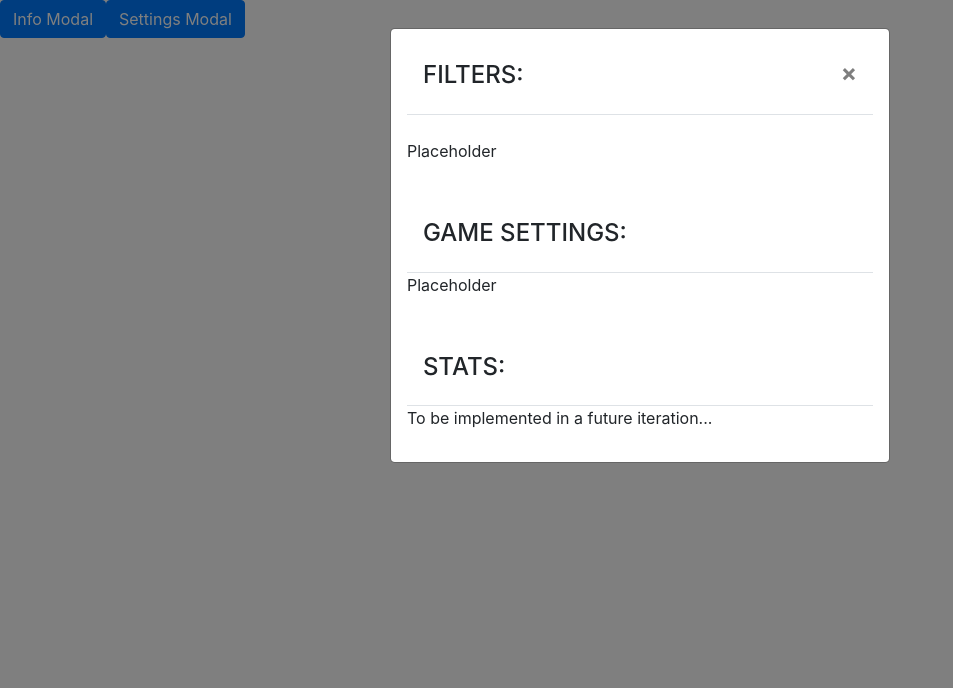
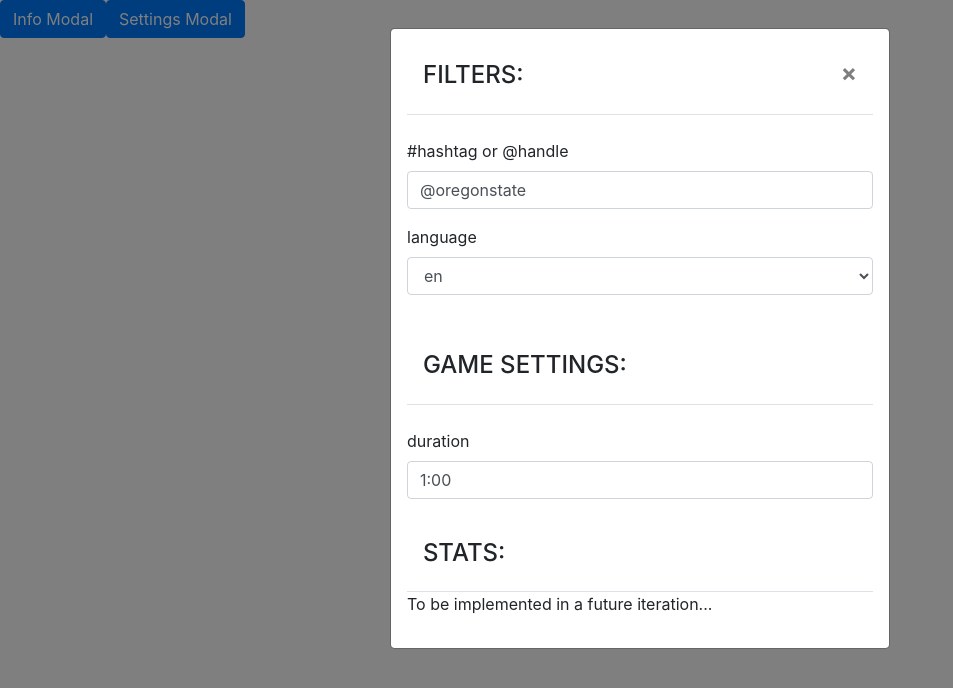
Before and after one commit to kelleyneubauer/twitterfingers, a React (Create React App) app: page / in a window 1280 px wide. Both pictures are taken after a click on the button "Settings Modal". Shown: the top 688 px of the page, without its empty margins (0-953 px from the left). Built offline with nearby package versions, Linux system fonts and the light colour scheme.

Commit message:
Added form to settings page

```diff
--- a/src/components/settingsModal.js
+++ b/src/components/settingsModal.js
@@ -1,6 +1,7 @@
 import React, { useState } from "react";
 import Modal from "react-bootstrap/Modal";
 import Button from "react-bootstrap/Button";
+import Form from "react-bootstrap/Form";
 
 const SettingsModal = () => {
   const [show, setShow] = useState(false);
@@ -19,12 +20,31 @@ const SettingsModal = () => {
             <h4>FILTERS:</h4>
           </Modal.Header>
           <br />
-          <p>Placeholder</p>
-          <br />
-          <Modal.Header>
-            <h4>GAME SETTINGS:</h4>
-          </Modal.Header>
-          <p>Placeholder</p>
+          <Form>
+            <Form.Group>
+              <Form.Label>#hashtag or @handle</Form.Label>
+              <Form.Control type="text" defaultValue="@oregonstate" />
+            </Form.Group>
+            <Form.Group>
+              <Form.Label>language</Form.Label>
+              <Form.Control as="select">
+                <option>en</option>
+              </Form.Control>
+            </Form.Group>
+            <br />
+            <Modal.Header>
+              <h4>GAME SETTINGS:</h4>
+            </Modal.Header>
+            <br />
+            <Form.Label>duration</Form.Label>
+            <Form.Control
+              type="text"
+              required
+              pattern="[0-9]{2}:[0-9]{2}"
+              defaultValue="1:00"
+            />
+          </Form>
+
           <br />
           <Modal.Header>
             <h4>STATS:</h4>
```
